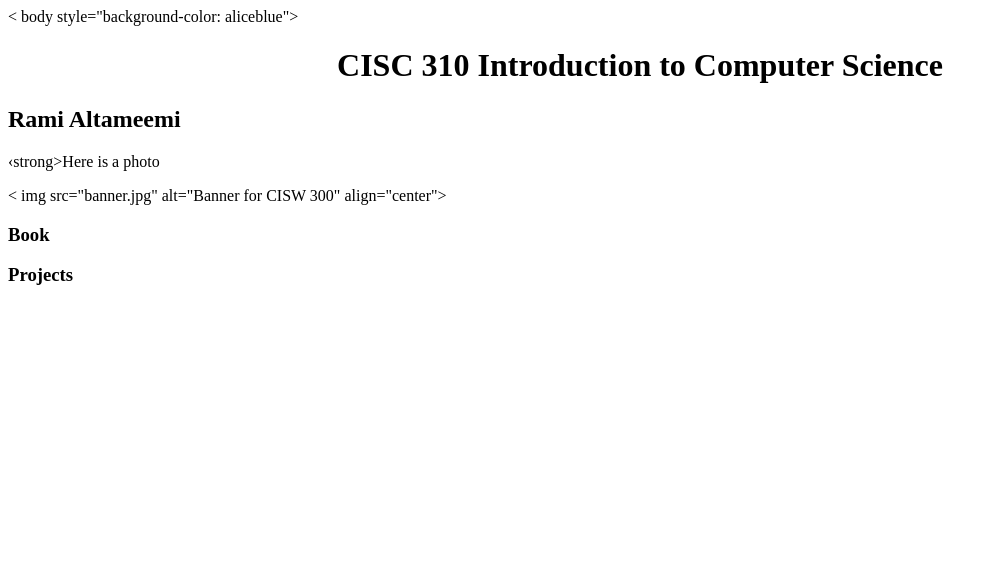
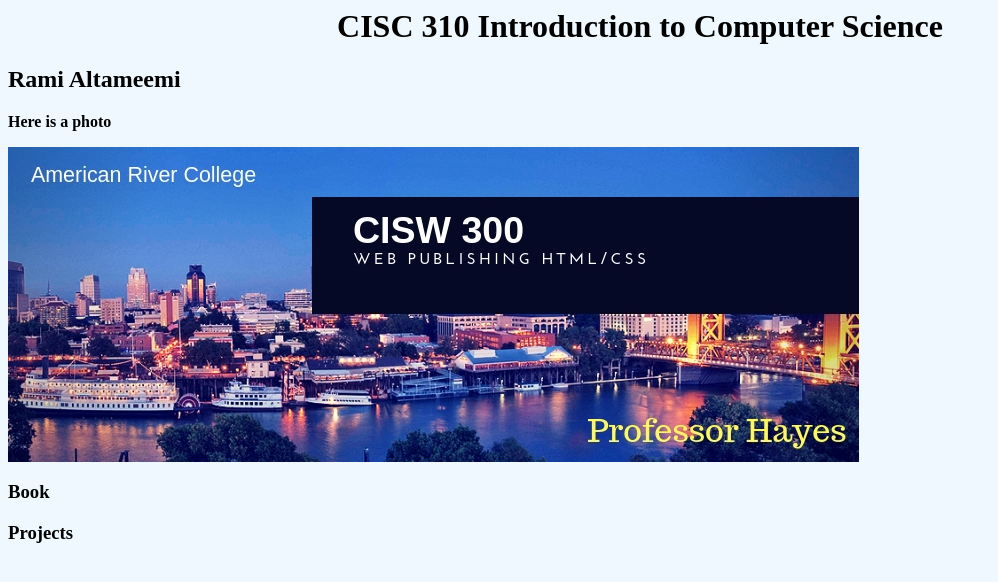
Before and after one commit to Ramiidan/first-website, a plain HTML site: page index.html in a window 1280 px wide. Shown: the whole page, without its empty margins (0-998 px from the left). Drawn offline with Linux system fonts and the light colour scheme.

Commit message:
Update index.html

```diff
--- a/index.html
+++ b/index.html
@@ -1,10 +1,10 @@
 <title >CISW 300 ARC Professor Hayes</title>
 </head>
-< body style="background-color: aliceblue">
+<body style="background-color: aliceblue">
 <h1 align="center"> CISC 310 Introduction to Computer Science</h1>
 <h2>Rami Altameemi</h2>
-<p>‹strong>Here is a photo</strong></p>
-< img src="banner.jpg" alt="Banner for CISW 300" align="center">
+<p><strong>Here is a photo</strong></p>
+<img src="banner.jpg" alt="Banner for CISW 300" align="center">
 <h3>Book</h3>
 <h3>Projects</h3>
 </body>
```
